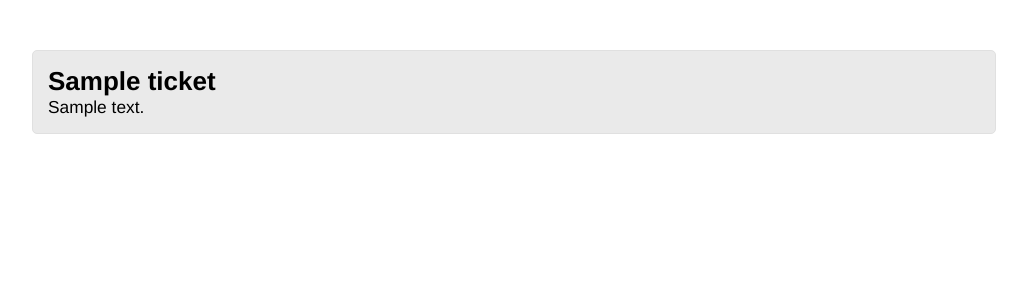
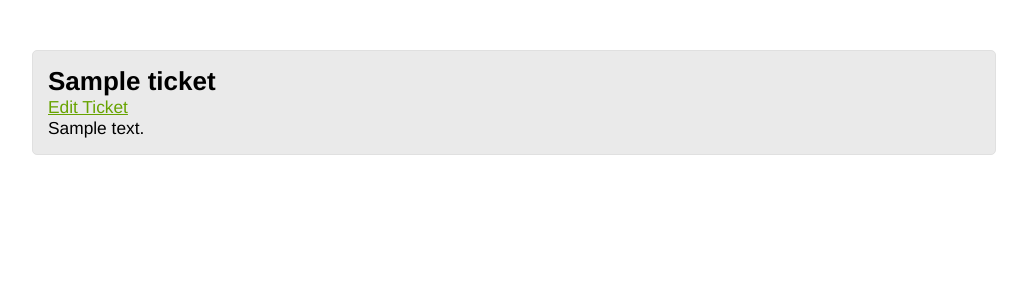
Before and after one commit to dpw67/ticketee4, a Rails app: page /projects/1/tickets/1 in a window 1280 px wide. Shown: the top 300 px of the page, without its empty margins (126-1153 px from the left). Run offline with Rails 7, Linux system fonts and the light colour scheme; tables that the repository leaves empty hold one stand-in row (values such as "Sample post"); style sheets or scripts are compiled from the project's sources; some libraries are stand-ins or nearby versions.

Commit message:
We can now edit tickets.

```diff
--- a/app/controllers/tickets_controller.rb
+++ b/app/controllers/tickets_controller.rb
@@ -21,6 +21,21 @@ class TicketsController < ApplicationController
   def show
   end
 
+  def edit
+  end
+
+  def update
+    if @ticket.update(ticket_params)
+      flash[:notice] = "Ticket has been updated."
+
+      redirect_to [@project, @ticket]
+    else
+      flash[:alert] = "Ticket has not been updated."
+
+      render action: "edit"
+    end
+  end
+
   private
     def set_project
       @project = Project.find(params[:project_id])
--- /dev/null
+++ b/app/views/tickets/edit.html.erb
@@ -0,0 +1,2 @@
+<h2>Editing a ticket in <%= @project.name %></h2>
+<%= render "form" %>
--- a/app/views/tickets/show.html.erb
+++ b/app/views/tickets/show.html.erb
@@ -1,4 +1,5 @@
 <div id='ticket'>
 	<h2><%= @ticket.title %></h2>
+	<%= link_to "Edit Ticket", [:edit, @project, @ticket] %>
 	<%= simple_format(@ticket.description) %>
 </div>
```
Also changed, not shown: spec/features/editing_tickets_spec.rb (added, +34 -0 lines).
